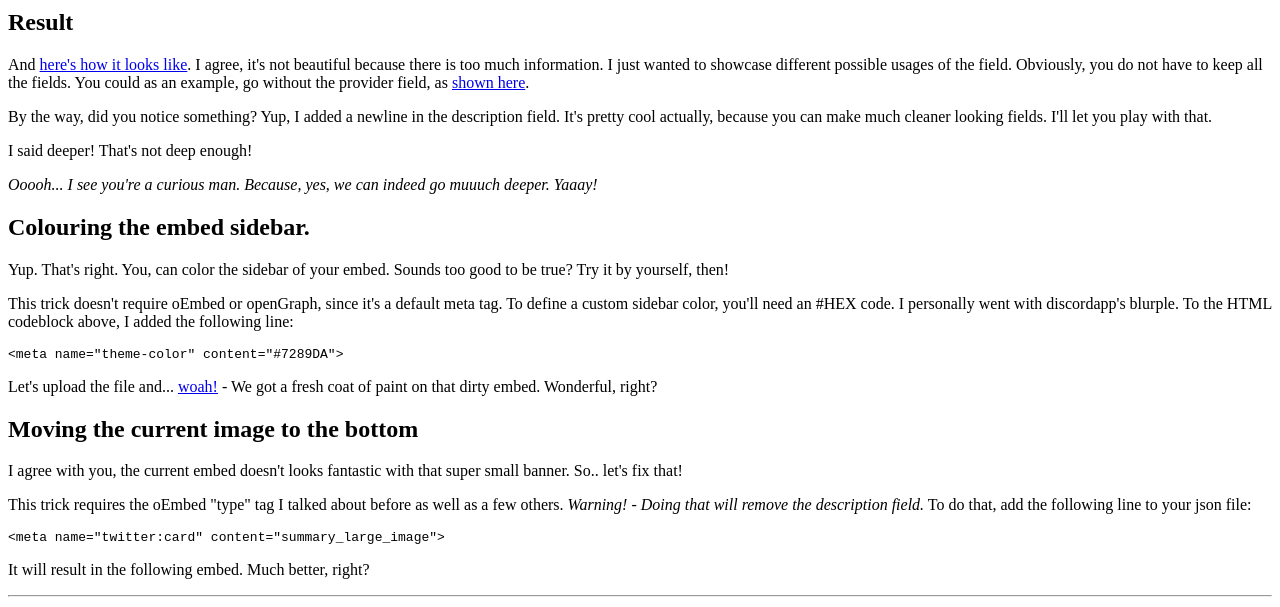
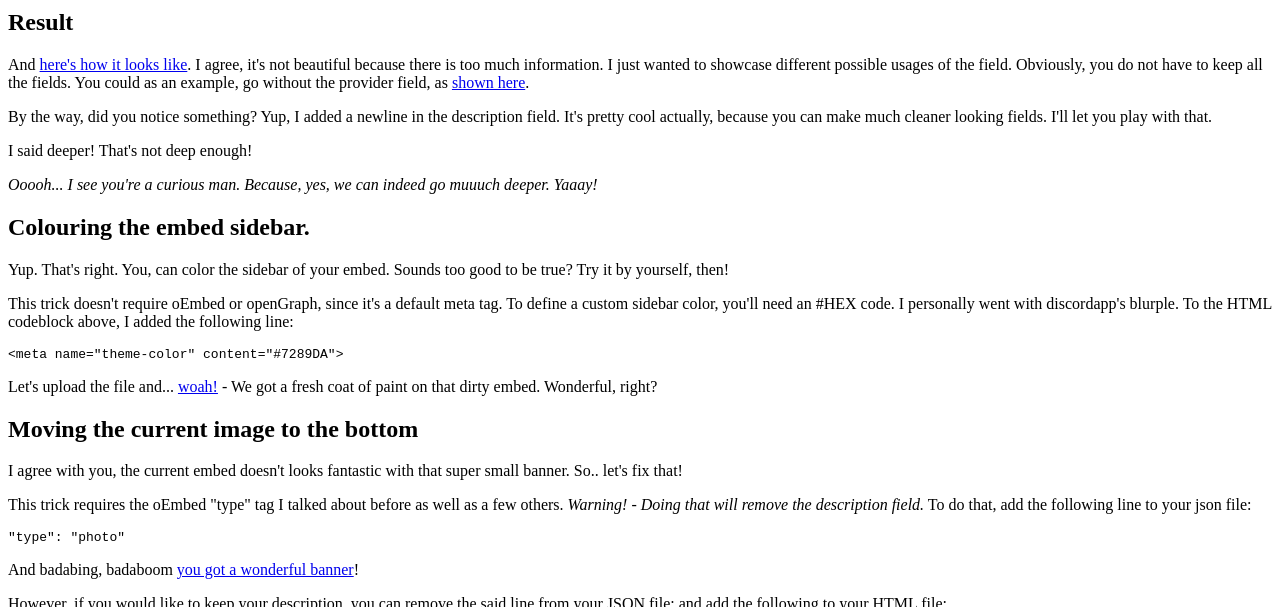
Before and after one commit to Cooleman2007/Doc, a plain HTML site: page discord/discord-web-embed-doc.html in a window 1280 px wide. Shown: the part 2033-2640 px from the top of the page. Drawn offline with Linux system fonts and the light colour scheme.

Commit message:
Update discord-web-embed-doc.html

```diff
--- a/discord/discord-web-embed-doc.html
+++ b/discord/discord-web-embed-doc.html
@@ -11,6 +11,7 @@
     <meta property="og:site_name" content="VoidStone Github">
     <meta property="og:image" content="https://cooleman2007.github.io/Doc/discord/Discord_icon.png">
     <link type="application/json+oembed" href="https://cooleman2007.github.io/Doc/discord/discord-web-embed-doc-oembed.json">
+    <meta name="twitter:card" content="summary_large_image">
     <!-- LINKED DATA -->
     <!-- PAGE ICON -->
     <link id="page-icon" rel="icon" href="https://discord.com/assets/07dca80a102d4149e9736d4b162cff6f.ico">
@@ -113,6 +114,9 @@
       <h2>Moving the current image to the bottom</h2>
       <p>I agree with you, the current embed doesn't looks fantastic with that super small banner. So.. let's fix that!</p>
       <p>This trick requires the oEmbed "type" tag I talked about before as well as a few others. <em>Warning! - Doing that will remove the description field.</em> To do that, add the following line to your json file:</p>
+      <p><code>"type": "photo"</code></p>
+      <p>And badabing, badaboom <a href="#">you got a wonderful banner</a>!</p>
+      <p>However, if you would like to keep your description, you can remove the said line from your JSON file; and add the following to your HTML file:</p>
       <p><code>&lt;meta name="twitter:card" content="summary_large_image"&gt;</code></p>
       <p>It will result in the following embed. Much better, right?</p>
       <hr>
```
